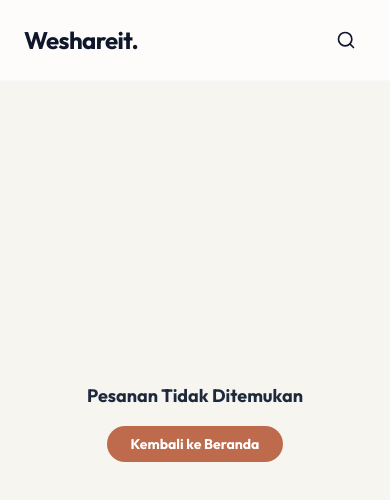
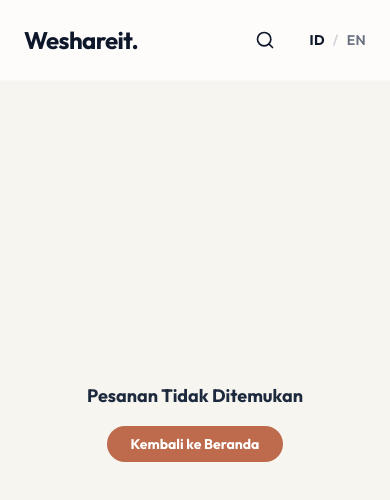
Before and after one commit to apipmuhammad3199/katalog-weshareit, a React (Vite) app: page /track/1 in a window 390 px wide. Shown: the top 500 px of the page. Built offline with nearby package versions, Linux system fonts and the light colour scheme.

Commit message:
Add full bilingual support (Indonesian & English) with active ID/EN toggle

```diff
--- a/src/components/Header.jsx
+++ b/src/components/Header.jsx
@@ -1,10 +1,12 @@
 import React, { useState } from 'react';
 import { Link, useNavigate } from 'react-router-dom';
 import { Search } from 'lucide-react';
+import useLanguageStore from '../store/useLanguageStore';
 
 const Header = () => {
   const [isSearchExpanded, setIsSearchExpanded] = useState(false);
   const [searchQuery, setSearchQuery] = useState('');
+  const { lang, setLang, t } = useLanguageStore();
   const navigate = useNavigate();
 
   const handleSearchSubmit = (e) => {
@@ -43,7 +45,7 @@ const Header = () => {
             </button>
             <input
               type="text"
-              placeholder="Track Order ID..."
+              placeholder={t('searchPlaceholder')}
               value={searchQuery}
               onChange={(e) => setSearchQuery(e.target.value)}
               className={`h-10 w-full rounded-full bg-slate-100/80 pl-11 pr-4 text-sm font-medium text-slate-900 outline-none placeholder:text-gray-400 transition-all duration-300 ${
@@ -53,10 +55,22 @@ const Header = () => {
           </form>
 
           {/* Language Toggle */}
-          <div className="hidden sm:flex items-center text-sm font-semibold tracking-wide text-gray-500">
-            <button className="text-slate-900 transition-colors">ID</button>
+          <div className="flex items-center text-sm font-semibold tracking-wide text-gray-500">
+            <button
+              type="button"
+              onClick={() => setLang('ID')}
+              className={`transition-colors cursor-pointer ${lang === 'ID' ? 'text-slate-900 font-bold' : 'hover:text-slate-900'}`}
+            >
+              ID
+            </button>
             <span className="mx-2 opacity-30">/</span>
-            <button className="hover:text-slate-900 transition-colors">EN</button>
+            <button
+              type="button"
+              onClick={() => setLang('EN')}
+              className={`transition-colors cursor-pointer ${lang === 'EN' ? 'text-slate-900 font-bold' : 'hover:text-slate-900'}`}
+            >
+              EN
+            </button>
           </div>
 
         </div>
--- /dev/null
+++ b/src/store/useLanguageStore.js
@@ -0,0 +1,20 @@
+import { create } from 'zustand';
+import { translations } from '../utils/translations';
+
+const getInitialLang = () => {
+  return localStorage.getItem('weshareit_lang') || 'ID';
+};
+
+const useLanguageStore = create((set, get) => ({
+  lang: getInitialLang(),
+  setLang: (newLang) => {
+    localStorage.setItem('weshareit_lang', newLang);
+    set({ lang: newLang });
+  },
+  t: (key) => {
+    const { lang } = get();
+    return translations[lang]?.[key] || translations['ID']?.[key] || key;
+  }
+}));
+
+export default useLanguageStore;
--- /dev/null
+++ b/src/utils/translations.js
@@ -0,0 +1,194 @@
+export const translations = {
+  ID: {
+    // Header
+    searchPlaceholder: "Lacak ID Pesanan...",
+
+    // Storefront (Home Page / Landing)
+    heroTitleLine1: "Belanja Dunia,",
+    heroTitleLine2: "Berbagi Bersamamu.",
+    heroSubtitle: "Temukan barang pilihan dari trip global dan pesan langsung. Kualitas premium, pelacakan transparan.",
+    trackPlaceholder: "Masukkan ID pesanan Anda...",
+    trackButton: "Lacak",
+    featuredTrips: "Trip Pilihan",
+    statusOpen: "Buka",
+    closePO: "Tutup",
+
+    // PO Page (Home.jsx)
+    backToDiscover: "Kembali ke Penjelajahan",
+    closePODate: "Tutup PO:",
+    curatedItems: "Barang Pilihan",
+    selectItemsToOrder: "Pilih barang di atas untuk mulai memesan.",
+    checkoutDetails: "Detail Checkout",
+
+    // Form Sections
+    section1Title: "1. Informasi Anda",
+    fullName: "Nama Lengkap",
+    whatsappNumber: "Nomor WhatsApp",
+    emailOptional: "Email (Opsional)",
+    telegramOptional: "Telegram (Opsional)",
+    orderNotes: "Catatan Pesanan (Opsional)",
+
+    section2Title: "2. Metode Pengiriman",
+    instantCourier: "Instant (GoSend/Grab)",
+    instantDesc: "Pengiriman lokal di hari yang sama",
+    standardCourier: "Kurir Standar",
+    standardDesc: "JNE, J&T, Sicepat",
+    fullAddress: "Alamat Lengkap",
+    ongkirNotice: "Ongkos kirim aktual akan dihitung setelah barang tiba di Indonesia dan ditambahkan pada tagihan Pelunasan.",
+
+    section3Title: "3. Rencana Pembayaran",
+    dpTitle: "Uang Muka / Down Payment (75%)",
+    dpDesc: "Pelunasan sisa 25% dilakukan saat barang tiba di Indonesia.",
+
+    section4Title: "4. Transfer & Verifikasi",
+    bankTransferBCA: "Transfer Bank (BCA)",
+    copy: "Salin",
+    copied: "Tersalin",
+    uploadReceipt: "Upload Bukti Transfer *",
+    changeImage: "Ganti Gambar",
+    selectImageFile: "Pilih File Gambar",
+
+    // Order Summary
+    orderSummary: "Ringkasan Pesanan",
+    qty: "Qty:",
+    subtotal: "Subtotal",
+    remaining25: "Sisa Pelunasan 25%",
+    totalDPNow: "Total DP Sekarang",
+    dpPercentSubtotal: "75% dari Subtotal",
+    termsAgreement: "Saya menyetujui bahwa DP 75% tidak dapat dikembalikan jika batal sepihak, dan menyetujui Syarat & Ketentuan Weshareit.",
+    placeOrder: "Buat Pesanan",
+    tripNotFound: "Trip tidak ditemukan.",
+
+    // Tracking Page & Progress Bar
+    orderDetails: "Detail Pesanan",
+    orderID: "ID Pesanan:",
+    summary: "Ringkasan",
+    trip: "Trip",
+    paymentScheme: "Skema Pembayaran",
+    totalPrice: "Total Harga",
+    paidAmount: "Telah Dibayar",
+    remainingBalance: "Sisa Tagihan",
+    askAdminWA: "Tanya Admin via WhatsApp",
+    orderNotFound: "Pesanan Tidak Ditemukan",
+    backHome: "Kembali ke Beranda",
+
+    // Progress Steps
+    orderProgressTitle: "Status Perjalanan Pesanan",
+    stepPurchasing: "Pesanan\nDiproses",
+    stepArrivedLocal: "Dikirim ke\nIndonesia",
+    stepDelivering: "Dikirim ke\nAlamatmu",
+    stepPayment: "Menunggu\nPelunasan",
+    stepCompleted: "Selesai",
+
+    // Pelunasan Banner
+    timeForFinalPayment: "Waktunya Pelunasan!",
+    finalPaymentDesc: "Pesananmu telah dikirim. Selesaikan pembayaran sisa tagihan agar pesanan dapat segera sampai ke tanganmu.",
+    shippingInfo: "Informasi Pengiriman",
+    courier: "Kurir",
+    receiptNotAvailable: "Resi tidak tersedia",
+    totalRemainingBalance: "Total Sisa Tagihan",
+    includesShipping: "Termasuk ongkos kirim",
+    sendProofWA: "Kirim Bukti via WhatsApp",
+
+    // Admin Dashboard
+    adminDashboard: "Admin Dashboard",
+    tabOrders: "Data Pesanan (PO)",
+    tabProducts: "Manajemen Item Trip"
+  },
+  EN: {
+    // Header
+    searchPlaceholder: "Track Order ID...",
+
+    // Storefront (Home Page / Landing)
+    heroTitleLine1: "Shop the World,",
+    heroTitleLine2: "Shared with You.",
+    heroSubtitle: "Discover curated items from global trips and pre-order them directly. Premium quality, transparent tracking.",
+    trackPlaceholder: "Track your order ID...",
+    trackButton: "Track",
+    featuredTrips: "Featured Trips",
+    statusOpen: "Open",
+    closePO: "Closes",
+
+    // PO Page (Home.jsx)
+    backToDiscover: "Back to Discover",
+    closePODate: "Close PO:",
+    curatedItems: "Curated Items",
+    selectItemsToOrder: "Select items above to start ordering.",
+    checkoutDetails: "Checkout Details",
+
+    // Form Sections
+    section1Title: "1. Your Information",
+    fullName: "Full Name",
+    whatsappNumber: "WhatsApp Number",
+    emailOptional: "Email (Optional)",
+    telegramOptional: "Telegram (Optional)",
+    orderNotes: "Order Notes (Optional)",
+
+    section2Title: "2. Delivery Method",
+    instantCourier: "Instant (GoSend/Grab)",
+    instantDesc: "Same-day local delivery",
+    standardCourier: "Standard Courier",
+    standardDesc: "JNE, J&T, Sicepat",
+    fullAddress: "Full Address",
+    ongkirNotice: "Actual shipping fee will be calculated upon arrival in Indonesia and added to the final balance invoice.",
+
+    section3Title: "3. Payment Plan",
+    dpTitle: "Down Payment (75%)",
+    dpDesc: "Settle the remaining 25% balance upon arrival in Indonesia.",
+
+    section4Title: "4. Transfer & Verify",
+    bankTransferBCA: "Bank Transfer (BCA)",
+    copy: "Copy",
+    copied: "Copied",
+    uploadReceipt: "Upload Receipt *",
+    changeImage: "Change Image",
+    selectImageFile: "Select Image File",
+
+    // Order Summary
+    orderSummary: "Order Summary",
+    qty: "Qty:",
+    subtotal: "Subtotal",
+    remaining25: "Remaining 25%",
+    totalDPNow: "Total DP Now",
+    dpPercentSubtotal: "75% of Subtotal",
+    termsAgreement: "I agree that the 75% DP is non-refundable upon unilateral cancellation, and agree to Weshareit Terms & Conditions.",
+    placeOrder: "Place Order",
+    tripNotFound: "Trip not found.",
+
+    // Tracking Page & Progress Bar
+    orderDetails: "Order Details",
+    orderID: "Order ID:",
+    summary: "Summary",
+    trip: "Trip",
+    paymentScheme: "Payment Plan",
+    totalPrice: "Total Price",
+    paidAmount: "Amount Paid",
+    remainingBalance: "Remaining Balance",
+    askAdminWA: "Ask Admin via WhatsApp",
+    orderNotFound: "Order Not Found",
+    backHome: "Back to Home",
+
+    // Progress Steps
+    orderProgressTitle: "Order Journey Status",
+    stepPurchasing: "Order\nProcessing",
+    stepArrivedLocal: "Shipped to\nIndonesia",
+    stepDelivering: "Out for\nDelivery",
+    stepPayment: "Awaiting\nFinal Payment",
+    stepCompleted: "Completed",
+
+    // Pelunasan Banner
+    timeForFinalPayment: "Time for Final Payment!",
+    finalPaymentDesc: "Your order has been shipped. Settle the remaining balance so your order arrives at your doorstep soon.",
+    shippingInfo: "Shipping Information",
+    courier: "Courier",
+    receiptNotAvailable: "Tracking number unavailable",
+    totalRemainingBalance: "Total Remaining Balance",
+    includesShipping: "Includes shipping fee",
+    sendProofWA: "Send Proof via WhatsApp",
+
+    // Admin Dashboard
+    adminDashboard: "Admin Dashboard",
+    tabOrders: "Order Data (PO)",
+    tabProducts: "Trip Item Management"
+  }
+};
```
Also changed, not shown: src/components/TrackingProgressBar.jsx (+17 -15 lines), src/pages/Home.jsx (+37 -35 lines), src/pages/Storefront.jsx (+9 -7 lines), src/pages/TrackingStatusView.jsx (+17 -15 lines).
